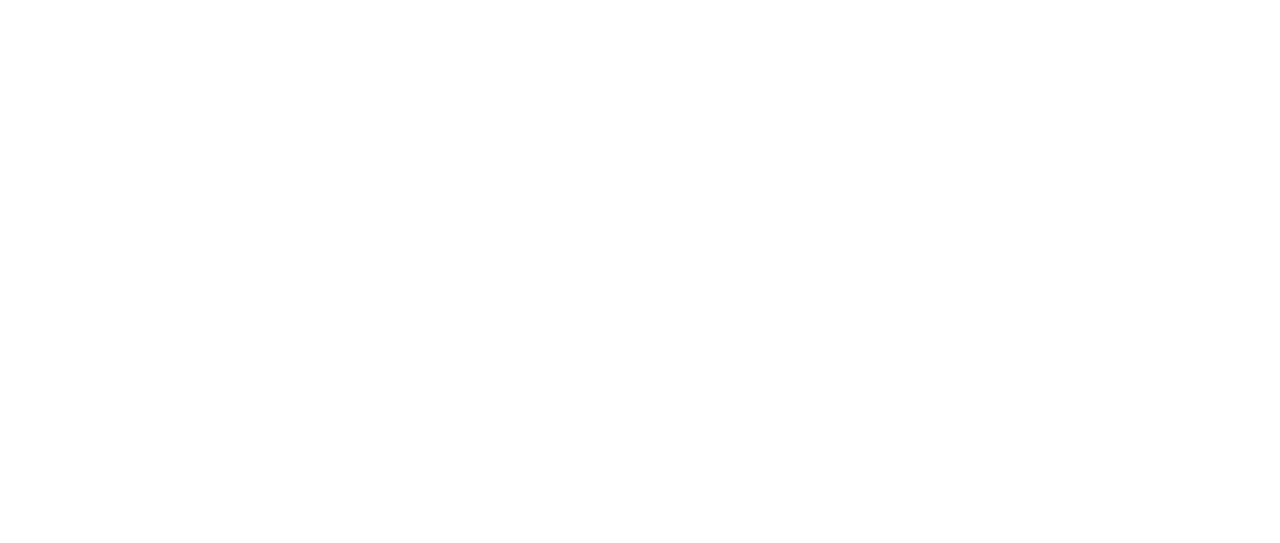
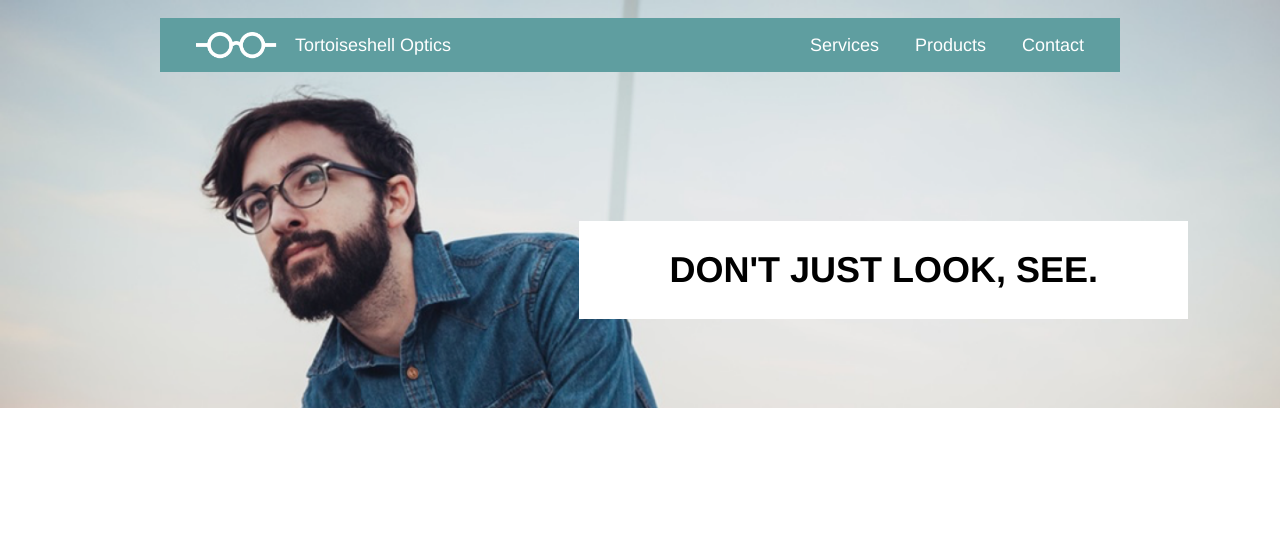
Before and after one commit to michelrobert/Tortoiseshell-Optics, a plain HTML site: page index.html in a window 1280 px wide. Drawn offline with Linux system fonts and the light colour scheme.

Commit message:
finished header on index.html

```diff
--- a/index.html
+++ b/index.html
@@ -2,9 +2,47 @@
 <html>
   <head>
     <meta charset="utf-8">
+    <meta name="viewport" content="width=device-width, initial-scale=1">
     <title>Tortoiseshell Optics</title>
+    <link href="resources/css/reset.css" type="text/css" rel="stylesheet">
+    <link href="resources/css/style.css" type="text/css" rel="stylesheet">
   </head>
   <body>
 
+    <!--Header-->
+
+    <header class="desktop-width">
+      <div class="logo">
+        <div class="icon"></div>
+        <h3>Tortoiseshell Optics</h3>
+      </div>
+      <nav>
+        <ul>
+          <li><a href="">Services</a></li>
+          <li><a href="">Products</a></li>
+          <li><a href="">Contact</a></li>
+        </ul>
+      </nav>
+    </header>
+    <main class="main-img">
+      <div class="container-msg">
+        <h1 class="main-msg"> don't just look, see.</h1>
+      </div>
+    </main>
+
+
+
+
+
+
+
+
+
+
+
+
+
+
+
   </body>
 </html>
--- /dev/null
+++ b/resources/css/reset.css
@@ -0,0 +1,48 @@
+/* http://meyerweb.com/eric/tools/css/reset/
+   v2.0 | 20110126
+   License: none (public domain)
+*/
+
+html, body, div, span, applet, object, iframe,
+h1, h2, h3, h4, h5, h6, p, blockquote, pre,
+a, abbr, acronym, address, big, cite, code,
+del, dfn, em, img, ins, kbd, q, s, samp,
+small, strike, strong, sub, sup, tt, var,
+b, u, i, center,
+dl, dt, dd, ol, ul, li,
+fieldset, form, label, legend,
+table, caption, tbody, tfoot, thead, tr, th, td,
+article, aside, canvas, details, embed,
+figure, figcaption, footer, header, hgroup,
+menu, nav, output, ruby, section, summary,
+time, mark, audio, video {
+	margin: 0;
+	padding: 0;
+	border: 0;
+	font-size: 100%;
+	font: inherit;
+	vertical-align: baseline;
+}
+/* HTML5 display-role reset for older browsers */
+article, aside, details, figcaption, figure,
+footer, header, hgroup, menu, nav, section {
+	display: block;
+}
+body {
+	line-height: 1;
+}
+ol, ul {
+	list-style: none;
+}
+blockquote, q {
+	quotes: none;
+}
+blockquote:before, blockquote:after,
+q:before, q:after {
+	content: '';
+	content: none;
+}
+table {
+	border-collapse: collapse;
+	border-spacing: 0;
+}
--- a/resources/css/style.css
+++ b/resources/css/style.css
@@ -0,0 +1,89 @@
+html {
+  font-size: 18px;
+  line-height: 1.4;
+}
+
+.desktop-width {
+  width: 960px;
+}
+
+
+/*header*/
+
+header {
+  background-color: cadetblue;
+  display: flex;
+  justify-content: space-between;
+  margin: 1rem auto;
+  left: 50%;
+  transform: translate(-50%, 0);
+  position: absolute;
+}
+
+header h3, ul, a{
+  font-family: Helvetica;
+  font-size: 1rem;
+  color: white;
+}
+
+h3 {
+  align-self: center;
+}
+
+.logo {
+  display: flex;
+  margin: auto 0px;
+  }
+
+.icon {
+  background-image: url("../images/logo-white.png");
+  background-size: contain;
+  background-repeat: no-repeat;
+  height: 1.5rem;
+  width: 4.5rem;
+  margin: 0 1rem 0 2rem;
+}
+
+ul {
+  display: flex;
+}
+
+li {
+  margin: 1rem 2rem 1rem 0rem;
+}
+
+a {
+  text-decoration: none;
+}
+
+.main-img {
+  background-image: url("../images/glasses-bg.png");
+  background-repeat: no-repeat;
+  background-size: contain;
+  background-position-x: center;
+  width: 100%;
+  height: 30rem;
+  display: flex;
+  justify-content: flex-end;
+}
+
+
+h1 {
+  font-family: Helvetica;
+  font-weight: bold;
+  font-size: 2rem;
+  line-height: 1.2;
+  background-color: white;
+  padding: 1.5rem 5rem;
+  text-transform: uppercase;
+  position: absolute;
+}
+
+.container-msg {
+  height: 30rem;
+  margin: 0 auto;
+  display: flex;
+  justify-content: flex-end;
+  align-items: center;
+  width: 1096px;
+}
```
